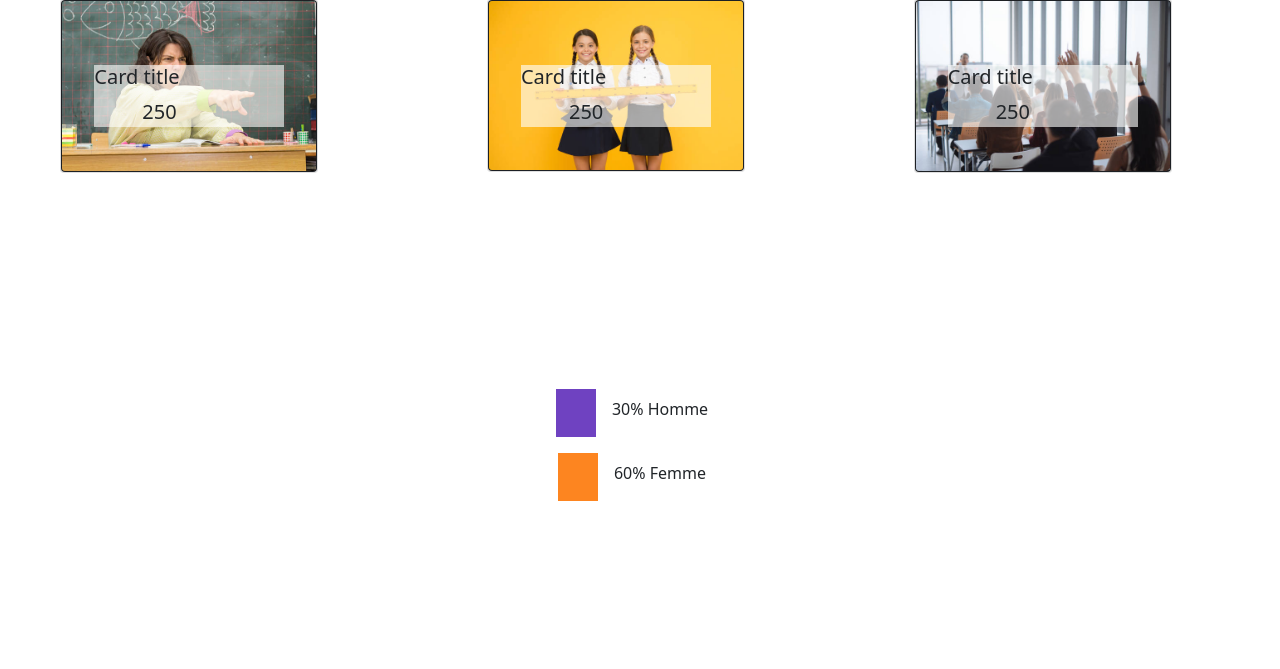
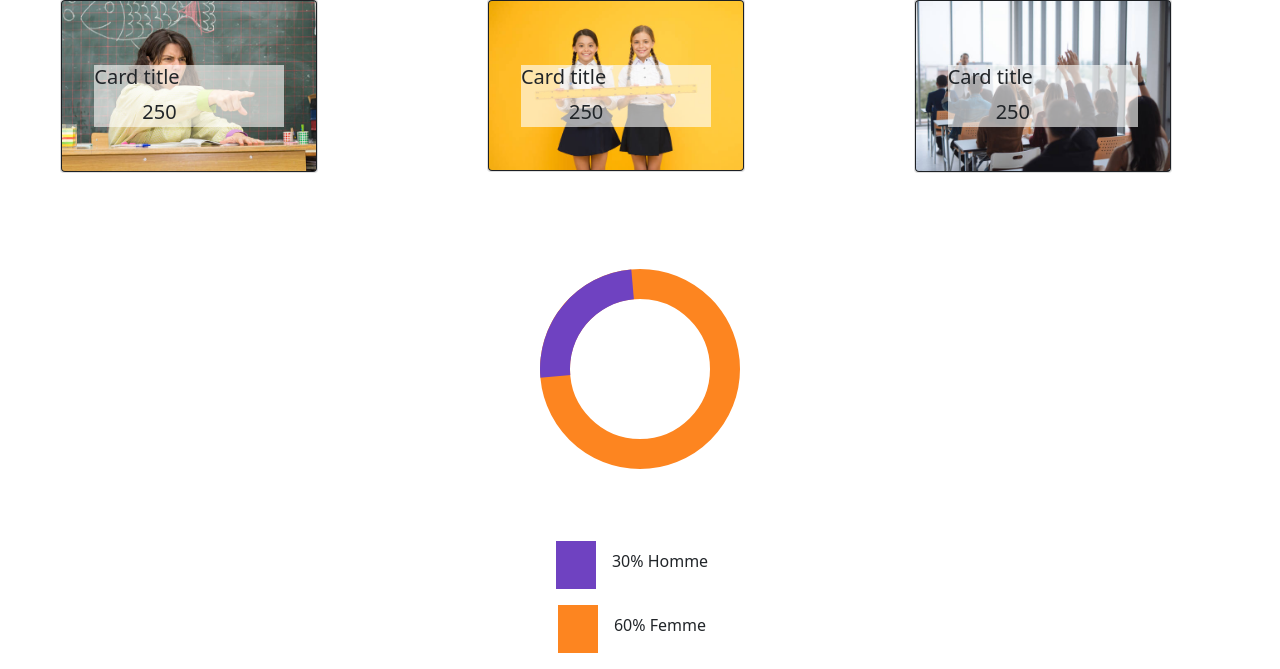
Before and after one commit to khadija-chennaoui/Gestion-ecole, a PHP site: page /app/views/statistique.php in a window 1280 px wide. Shown: the part 203-872 px from the top of the page. Before the commit the page ends 704 px from the top, so only its background shows below. Run offline with PHP 8.4, Linux system fonts and the light colour scheme; some libraries are stand-ins or nearby versions.

Commit message:
modification css

```diff
--- a/app/views/statistique.php
+++ b/app/views/statistique.php
@@ -6,7 +6,7 @@
     <meta http-equiv="X-UA-Compatible" content="IE=edge">
     <meta name="viewport" content="width=device-width, initial-scale=1.0">
     <title>Document</title>
-    <link rel="stylesheet" href="style.css">
+    <link rel="stylesheet" href="../views/css/style.css">
 </head>
 
 <body>
@@ -57,7 +57,7 @@
             </div>
 
         </div>
-        <div class="d-flex justify-content-center mt-5 pt-5">
+        <div class="d-flex justify-content-center mt-5">
             <div class="circle">
                 <div></div>
             </div>
```
Also changed, not shown: app/views/css/style.css (indentation only).
